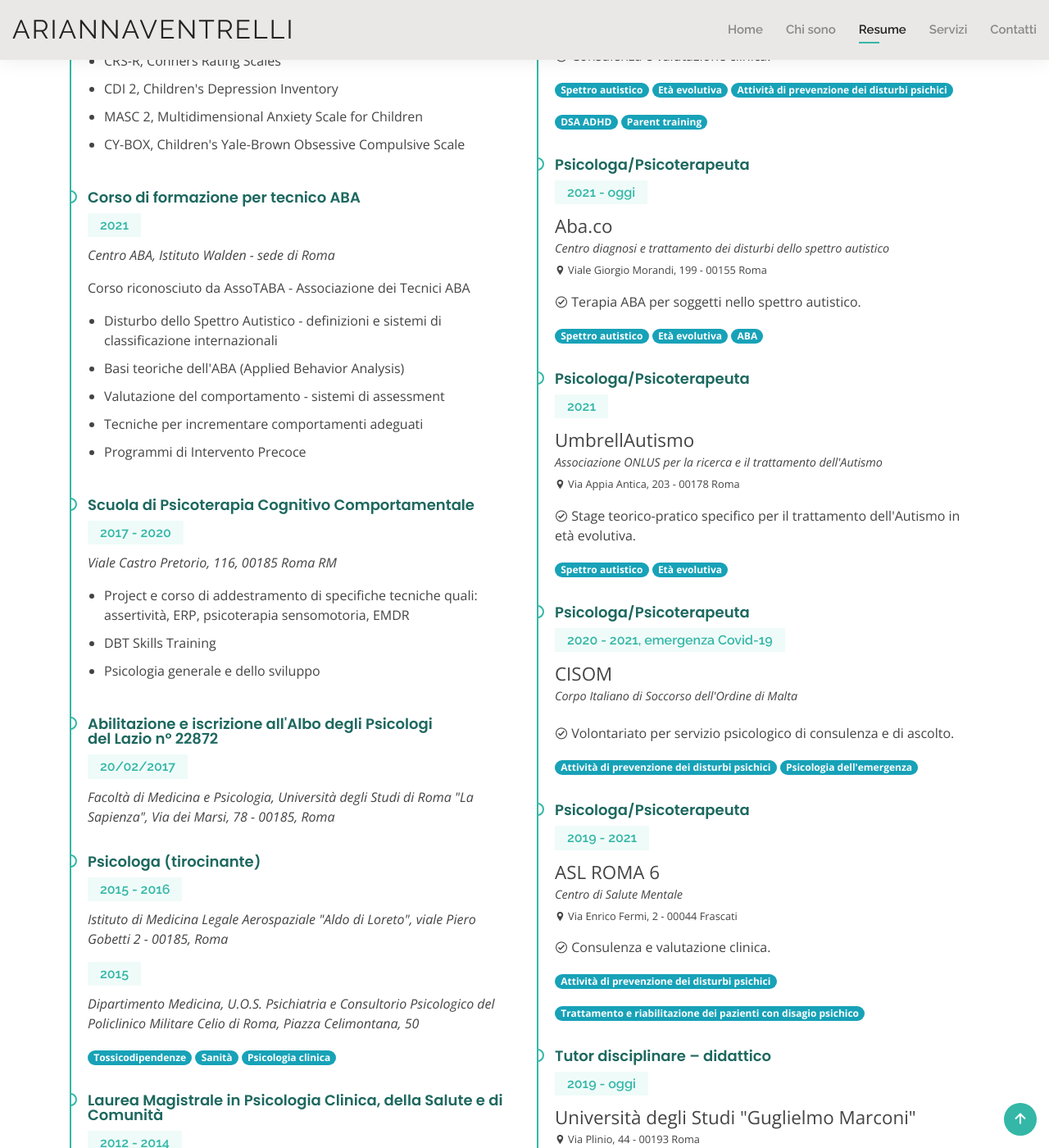
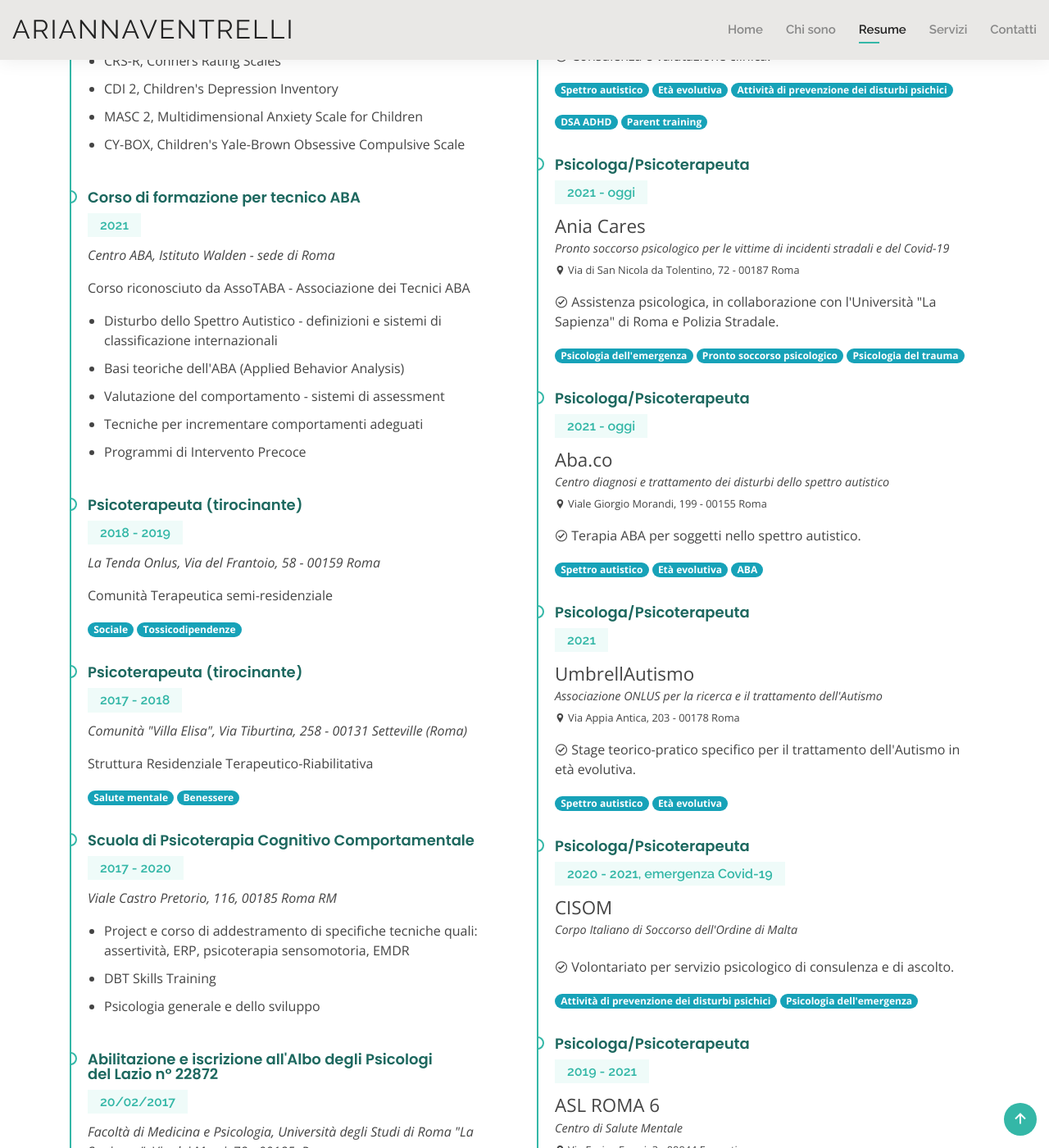
Before and after one commit to venari-psycho/venari-psycho.github.io, a Jekyll site: the page built from resume.html, in a window 1280 px wide and 1400 px high, scrolled down 696 px. Shown: the whole window at 82% size. Built offline with Jekyll 4.4.1, drawn with Linux system fonts in a browser that asks for light colours; some of the changed text lies outside the part shown.

Commit message:
Added new item and rearranged old ones in resume

```diff
--- a/resume.html
+++ b/resume.html
@@ -54,6 +54,22 @@ layout: default
               <li>Tecniche per incrementare comportamenti adeguati</li>
               <li>Programmi di Intervento Precoce</li>
             </ul>
+          </div>
+          <div class="resume-item">
+            <h4>Psicoterapeuta (tirocinante)</h4>
+            <h5>2018 - 2019</h5>
+            <p><em>La Tenda Onlus, Via del Frantoio, 58 - 00159 Roma</em></p>
+            <p>Comunità Terapeutica semi-residenziale</p>
+            <p class="badge badge-pill badge-info">Sociale</p>
+            <p class="badge badge-pill badge-info">Tossicodipendenze</p>
+          </div>
+          <div class="resume-item">
+            <h4>Psicoterapeuta (tirocinante)</h4>
+            <h5>2017 - 2018</h5>
+            <p><em>Comunit&agrave; "Villa Elisa", Via Tiburtina, 258 - 00131 Setteville (Roma)</em></p>
+            <p>Struttura Residenziale Terapeutico-Riabilitativa</p>
+            <p class="badge badge-pill badge-info">Salute mentale</p>
+            <p class="badge badge-pill badge-info">Benessere</p>
           </div>
           <div class="resume-item">
             <h4>Scuola di Psicoterapia Cognitivo Comportamentale</h4>
@@ -154,6 +170,25 @@ layout: default
               <p class="badge badge-pill badge-info">Attivit&agrave; di prevenzione dei disturbi psichici</p>
               <p class="badge badge-pill badge-info">DSA ADHD</p>
               <p class="badge badge-pill badge-info">Parent training</p>
+            </div>
+          </div>
+          <div class="resume-item">
+            <h4>Psicologa/Psicoterapeuta</h4>
+            <h5>2021 - oggi</h5>
+            <div class="job-header">
+              <div class="job-center-name">Ania Cares</div>
+              <div class="job-center-description">Pronto soccorso psicologico per le vittime di incidenti stradali e del Covid-19</div>
+              <div class="job-center-location">
+                <span class="icofont-location-pin"></span> Via di San Nicola da Tolentino, 72 - 00187 Roma
+              </div>
+            </div>
+            <div class="job-content">
+              <p><span class="icofont-check-circled"></span> Assistenza psicologica, in collaborazione con l'Universit&agrave; "La Sapienza" di Roma e Polizia Stradale.</p>
+            </div>
+            <div class="job-footer">
+              <p class="badge badge-pill badge-info">Psicologia dell'emergenza</p>
+              <p class="badge badge-pill badge-info">Pronto soccorso psicologico</p>
+              <p class="badge badge-pill badge-info">Psicologia del trauma</p>
             </div>
           </div>
           <div class="resume-item">
@@ -278,36 +313,6 @@ layout: default
             </div>
           </div>
           <div class="resume-item">
-            <h4>Psicologa/Psicoterapeuta</h4>
-            <h5>2018 - 2019</h5>
-            <div class="job-header">
-              <div class="job-center-name">La Tenda Onlus</div>
-              <div class="job-center-description">Comunit&agrave; Terapeutica semi-residenziale</div>
-              <div class="job-center-location">
-                <span class="icofont-location-pin"></span> Via del Frantoio, 58 - 00159 Roma
-              </div>
-            </div>
-            <div class="job-footer">
-              <p class="badge badge-pill badge-info">Sociale</p>
-              <p class="badge badge-pill badge-info">Tossicodipendenze</p>
-            </div>
-          </div>
-          <div class="resume-item">
-            <h4>Psicologa/Psicoterapeuta</h4>
-            <h5>2017 - 2018</h5>
-            <div class="job-header">
-              <div class="job-center-name">Comunit&agrave; "Villa Elisa"</div>
-              <div class="job-center-description">Struttura Residenziale Terapeutico-Riabilitativa</div>
-              <div class="job-center-location">
-                <span class="icofont-location-pin"></span> Via Tiburtina, 258 - 00131 Setteville (Roma)
-              </div>
-            </div>
-            <div class="job-footer">
-              <p class="badge badge-pill badge-info">Salute mentale</p>
-              <p class="badge badge-pill badge-info">Benessere</p>
-            </div>
-          </div>
-          <div class="resume-item">
             <h4>Psicologa (volontaria)</h4>
             <h5>2016</h5>
             <div class="job-header">
```
